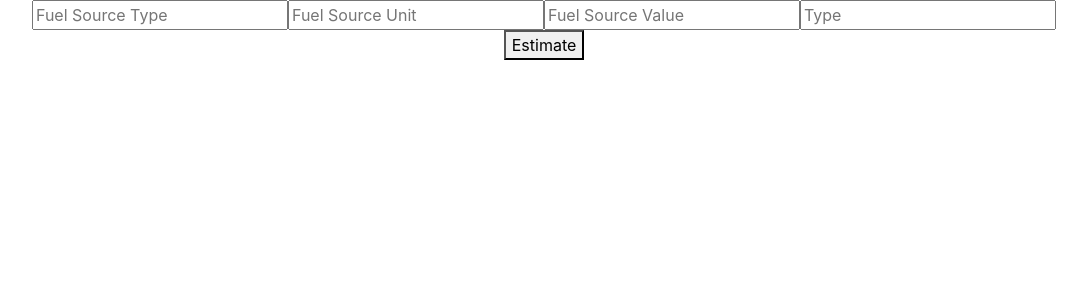
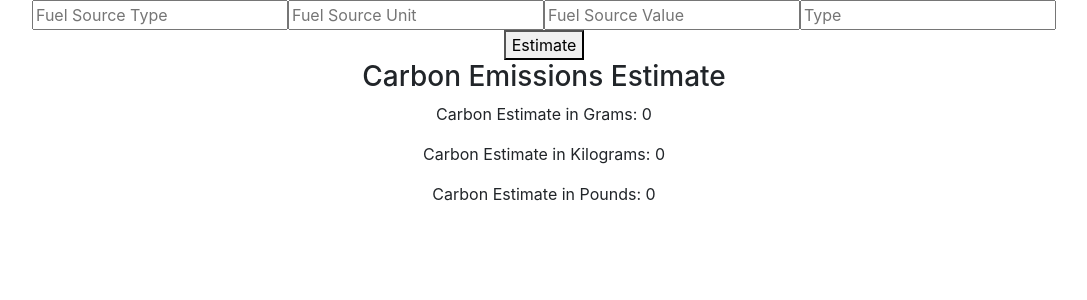
Before and after one commit to richard200/project-carbon-calculator, a React (Create React App) app: page / in a window 1280 px wide. Shown: the top 300 px of the page, without its empty margins (96-1183 px from the left). Built offline with nearby package versions, Linux system fonts and the light colour scheme.

Commit message:
Estimates display in grams, kilograms and pounds

```diff
--- /dev/null
+++ b/src/FuelDisplayEstimate.js
@@ -0,0 +1,16 @@
+import React from "react";
+
+function FuelDisplayEstimate ({estimateInGrams, estimateInKilograms, estimateInPounds}) {
+
+
+    return (
+        <div>
+            <h3>Carbon Emissions Estimate</h3>
+            <p>Carbon Estimate in Grams: {estimateInGrams}</p>
+            <p>Carbon Estimate in Kilograms: {estimateInKilograms}</p>
+            <p>Carbon Estimate in Pounds: {estimateInPounds}</p>
+        </div>
+    )
+}
+
+export default FuelDisplayEstimate
--- a/src/components/Fuel.js
+++ b/src/components/Fuel.js
@@ -1,8 +1,11 @@
 import React, { useState } from "react";
+import FuelDisplayEstimate from "../FuelDisplayEstimate";
 
 function Fuel() {
 
-  const [estimate, setEstimate] = useState([])
+  const [estimateInGrams, setEstimateInGrams] = useState(0)
+  const [estimateInKilograms, setEstimateInKilograms] = useState(0)
+  const [estimateInPounds, setEstimateInPounds] = useState(0)
 
   const [fuel_source_type, setFuelSourceType] = useState("");
   const [fuel_source_unit, setFuelSourceUnit] = useState("");
@@ -40,12 +43,14 @@ function Fuel() {
               },
         })
         .then(response=>response.json())
-        .then((resp)=> {
+        .then((data)=> {
 
-          estimate.push(resp.data.attributes)
-          console.log(estimate);
+          setEstimateInGrams(data.data.attributes.carbon_g)
+          setEstimateInKilograms(data.data.attributes.carbon_kg)
+          setEstimateInPounds(data.data.attributes.carbon_lb)
 
-          // setEstimate(estimate)
+
+
           })
 
 
@@ -99,7 +104,7 @@ function Fuel() {
         </button>
       </form>
 
-     <p>{setEstimate.attributes}</p>
+
       {/* <table>
 
         <thead>
@@ -116,6 +121,8 @@ function Fuel() {
         }
         </tbody>
       </table> */}
+
+      <FuelDisplayEstimate estimateInGrams={estimateInGrams} estimateInKilograms={estimateInKilograms} estimateInPounds={estimateInPounds}/>
     </div>
   );
 }
--- a/src/index.css
+++ b/src/index.css
@@ -5,6 +5,7 @@ body {
     sans-serif;
   -webkit-font-smoothing: antialiased;
   -moz-osx-font-smoothing: grayscale;
+
 }
 
 code {
```
